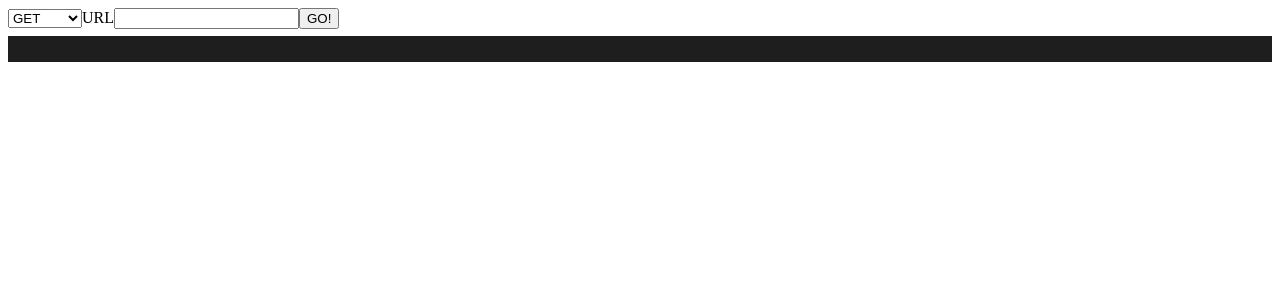
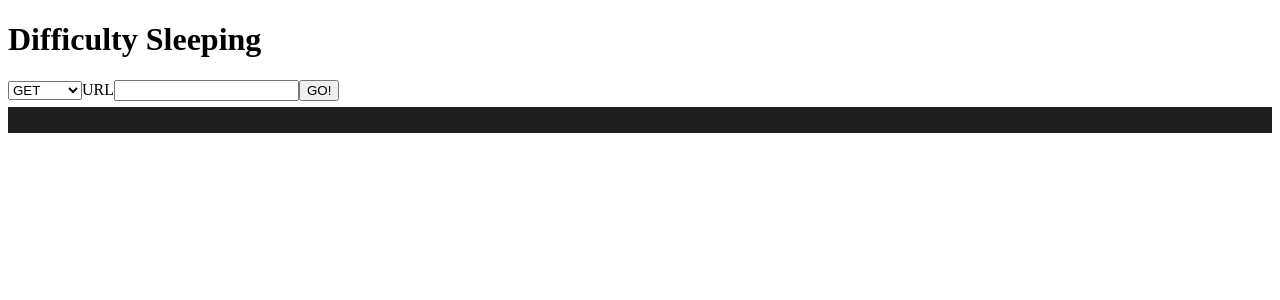
Before and after one commit to Harrison365/sleepy, a React (Vite) app: page / in a window 1280 px wide. Shown: the top 300 px of the page. Built offline with nearby package versions, Linux system fonts and the light colour scheme.

Commit message:
title added

```diff
--- a/src/App.tsx
+++ b/src/App.tsx
@@ -22,6 +22,7 @@ function App() {
 
   return (
     <>
+      <h1>Difficulty Sleeping</h1>
       <select
         value={method}
         onChange={(e) => {
```
